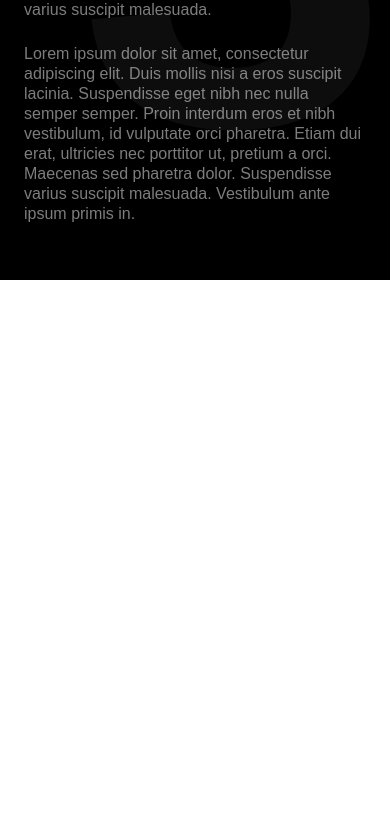
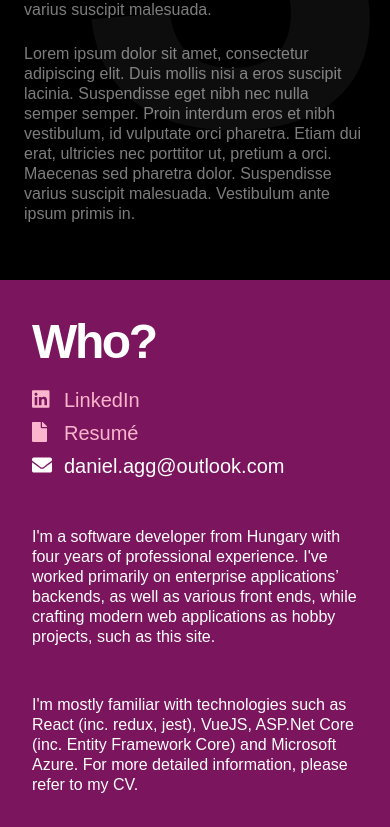
Before and after one commit to danielagg/personal-website-ts, a React (Create React App) app: page / in a window 390 px wide. Shown: the part 2214-3041 px from the top of the page. Before the commit the page ends 2494 px from the top, so only its background shows below. Built offline with nearby package versions, Linux system fonts and the light colour scheme.

Commit message:
Responsive about me

```diff
--- a/src/components/About/about.component.tsx
+++ b/src/components/About/about.component.tsx
@@ -15,13 +15,16 @@ const About = () => {
 
   return (
     <Element id="about-me" name="about-me">
-      <div className="relative h-screen" style={{ background: "#7B155D" }}>
-        <div className="h-screen flex justify-center">
       <div
-            className="self-center text-white text-xl text-right"
-            style={{ width: "50%" }}
+        className="relative h-full lg:h-screen"
+        style={{ background: "#7B155D" }}
       >
-            <div className="w-2/3 pr-12" style={{ marginLeft: "auto" }}>
+        <div className="h-full lg:h-screen flex flex-col-reverse lg:flex-row lg:justify-center p-8 lg:p-0">
+          <div className="w-full lg:w-1/2 lg:self-center text-white lg:text-xl lg:text-right">
+            <div
+              className="w-full lg:w-2/3 mt-12 lg:mt-0 lg:pr-12"
+              style={{ marginLeft: "auto" }}
+            >
               <p>
                 I'm a software developer from Hungary with four years of
                 professional experience. I've worked primarily on enterprise
@@ -37,14 +40,14 @@ const About = () => {
               </p>
             </div>
           </div>
-          <div className="self-center pl-12" style={{ width: "50%" }}>
+          <div className="w-full lg:w-1/2 lg:self-center lg:pl-12">
             <h1
-              className="text-white text-8xl font-black tracking-tighter"
+              className="text-white text-5xl lg:text-8xl font-black tracking-tighter"
               style={{ marginRight: "auto" }}
             >
               Who?
             </h1>
-            <ul className={"text-white text-xl mt-12"}>
+            <ul className={"text-white text-xl mt-4 lg:mt-12"}>
               <li className="text-pink-300 hover:text-pink-500">
                 <a href="#" target="_blank" rel="noopener noreferrer">
                   <span className="inline-block" style={{ minWidth: "32px" }}>
@@ -75,6 +78,7 @@ const About = () => {
           </div>
         </div>
 
+        <div className="hidden lg:block">
           <div
             className={staticClassesOfShapes}
             style={{
@@ -108,6 +112,7 @@ const About = () => {
             }}
           />
         </div>
+      </div>
     </Element>
   );
 };
--- a/src/components/Landing/landing.container.tsx
+++ b/src/components/Landing/landing.container.tsx
@@ -8,7 +8,7 @@ const LandingContainer = () => {
     <>
       <Landing />
       <PortfolioContainer />
-      {/*<About /> */}
+      <About />
     </>
   );
 };
```
Lines whose indentation alone changed are shown as unchanged.
